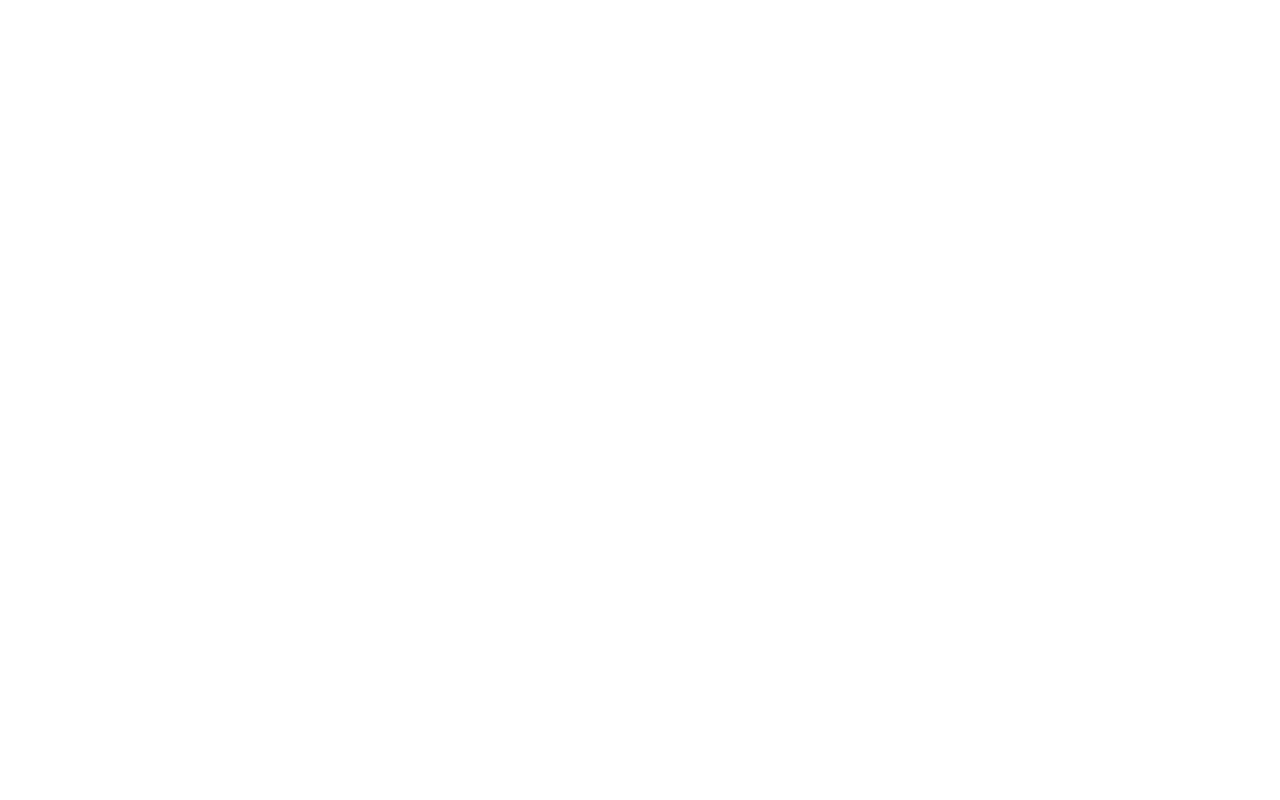
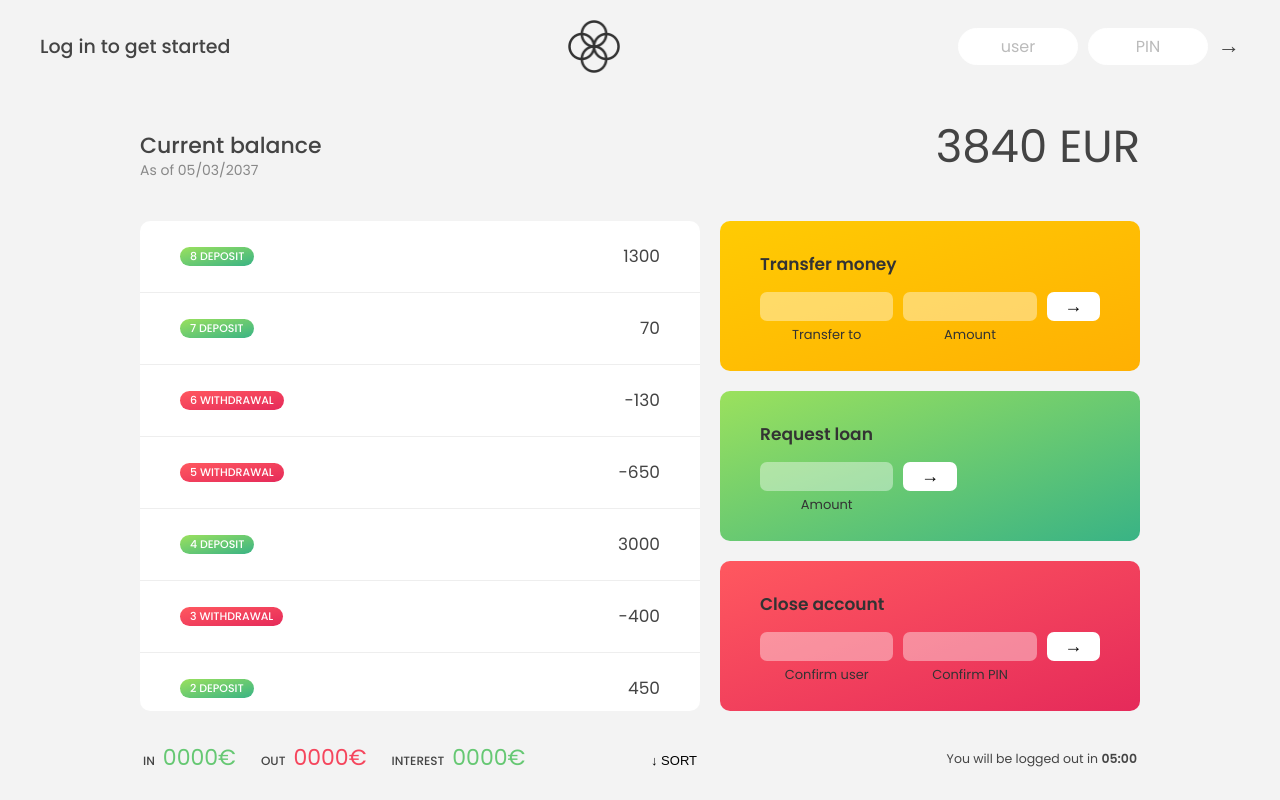
Before and after one commit to dakson99/2623-Memoize, a plain HTML site: page Jonas/11.16/index.html in a window 1280 px wide. Drawn offline with Linux system fonts and the light colour scheme.

Commit message:
create files on banking

```diff
--- a/Jonas/11.16/index.html
+++ b/Jonas/11.16/index.html
@@ -2,12 +2,112 @@
 <html lang="en">
 
 <head>
-    <meta charset="UTF-8">
-    <meta name="viewport" content="width=device-width, initial-scale=1.0">
-    <title>Document</title>
+    <meta charset="UTF-8" />
+    <meta name="viewport" content="width=device-width, initial-scale=1.0" />
+    <meta http-equiv="X-UA-Compatible" content="ie=edge" />
+    <link rel="shortcut icon" type="image/png" href="/icon.png" />
+
+    <link href="https://fonts.googleapis.com/css?family=Poppins:400,500,600&display=swap" rel="stylesheet" />
+
+    <link rel="stylesheet" href="style.css" />
+    <title>Bankist</title>
 </head>
 
 <body>
+    <!-- TOP NAVIGATION -->
+    <nav>
+        <p class="welcome">Log in to get started</p>
+        <img src="logo.png" alt="Logo" class="logo" />
+        <form class="login">
+            <input type="text" placeholder="user" class="login__input login__input--user" />
+            <!-- In practice, use type="password" -->
+            <input type="text" placeholder="PIN" maxlength="4" class="login__input login__input--pin" />
+            <button class="login__btn">&rarr;</button>
+        </form>
+    </nav>
+
+    <main class="app">
+        <!-- BALANCE -->
+        <div class="balance">
+            <div>
+                <p class="balance__label">Current balance</p>
+                <p class="balance__date">
+                    As of <span class="date">05/03/2037</span>
+                </p>
+            </div>
+            <p class="balance__value">0000€</p>
+        </div>
+
+        <!-- MOVEMENTS -->
+        <div class="movements">
+            <div class="movements__row">
+                <div class="movements__type movements__type--deposit">2 deposit</div>
+                <div class="movements__date">3 days ago</div>
+                <div class="movements__value">4 000€</div>
+            </div>
+            <div class="movements__row">
+                <div class="movements__type movements__type--withdrawal">
+                    1 withdrawal
+                </div>
+                <div class="movements__date">24/01/2037</div>
+                <div class="movements__value">-378€</div>
+            </div>
+        </div>
+
+        <!-- SUMMARY -->
+        <div class="summary">
+            <p class="summary__label">In</p>
+            <p class="summary__value summary__value--in">0000€</p>
+            <p class="summary__label">Out</p>
+            <p class="summary__value summary__value--out">0000€</p>
+            <p class="summary__label">Interest</p>
+            <p class="summary__value summary__value--interest">0000€</p>
+            <button class="btn--sort">&downarrow; SORT</button>
+        </div>
+
+        <!-- OPERATION: TRANSFERS -->
+        <div class="operation operation--transfer">
+            <h2>Transfer money</h2>
+            <form class="form form--transfer">
+                <input type="text" class="form__input form__input--to" />
+                <input type="number" class="form__input form__input--amount" />
+                <button class="form__btn form__btn--transfer">&rarr;</button>
+                <label class="form__label">Transfer to</label>
+                <label class="form__label">Amount</label>
+            </form>
+        </div>
+
+        <!-- OPERATION: LOAN -->
+        <div class="operation operation--loan">
+            <h2>Request loan</h2>
+            <form class="form form--loan">
+                <input type="number" class="form__input form__input--loan-amount" />
+                <button class="form__btn form__btn--loan">&rarr;</button>
+                <label class="form__label form__label--loan">Amount</label>
+            </form>
+        </div>
+
+        <!-- OPERATION: CLOSE -->
+        <div class="operation operation--close">
+            <h2>Close account</h2>
+            <form class="form form--close">
+                <input type="text" class="form__input form__input--user" />
+                <input type="password" maxlength="6" class="form__input form__input--pin" />
+                <button class="form__btn form__btn--close">&rarr;</button>
+                <label class="form__label">Confirm user</label>
+                <label class="form__label">Confirm PIN</label>
+            </form>
+        </div>
+
+        <!-- LOGOUT TIMER -->
+        <p class="logout-timer">
+            You will be logged out in <span class="timer">05:00</span>
+        </p>
+    </main>
+
+    <!-- <footer>
+      &copy; by Jonas Schmedtmann. Don't claim as your own :)
+    </footer> -->
 
     <script src="script.js"></script>
 </body>
--- a/Jonas/11.16/script.js
+++ b/Jonas/11.16/script.js
@@ -0,0 +1,136 @@
+const movements = [200, 450, -400, 3000, -650, -130, 70, 1300];
+
+// accumulator -> SNOWBALL
+//const balance = movements.reduce(function (acc, cur, i, arr) {
+//    console.log(`Iteration ${i}: ${acc}`);
+//    return acc + cur;
+//}, 0);
+//console.log(balance);
+
+const balance = movements.reduce((acc, cur) => acc + cur, 0);
+console.log(balance);
+
+let balance2 = 0;
+for (const mov of movements) balance2 += mov;
+console.log(balance2);
+
+
+'use strict';
+
+/////////////////////////////////////////////////
+/////////////////////////////////////////////////
+// BANKIST APP
+
+// Data
+const account1 = {
+    owner: 'Jonas Schmedtmann',
+    movements: [200, 450, -400, 3000, -650, -130, 70, 1300],
+    interestRate: 1.2, // %
+    pin: 1111,
+};
+
+const account2 = {
+    owner: 'Jessica Davis',
+    movements: [5000, 3400, -150, -790, -3210, -1000, 8500, -30],
+    interestRate: 1.5,
+    pin: 2222,
+};
+
+const account3 = {
+    owner: 'Steven Thomas Williams',
+    movements: [200, -200, 340, -300, -20, 50, 400, -460],
+    interestRate: 0.7,
+    pin: 3333,
+};
+
+const account4 = {
+    owner: 'Sarah Smith',
+    movements: [430, 1000, 700, 50, 90],
+    interestRate: 1,
+    pin: 4444,
+};
+
+const accounts = [account1, account2, account3, account4];
+
+// Elements
+const labelWelcome = document.querySelector('.welcome');
+const labelDate = document.querySelector('.date');
+const labelBalance = document.querySelector('.balance__value');
+const labelSumIn = document.querySelector('.summary__value--in');
+const labelSumOut = document.querySelector('.summary__value--out');
+const labelSumInterest = document.querySelector('.summary__value--interest');
+const labelTimer = document.querySelector('.timer');
+
+const containerApp = document.querySelector('.app');
+const containerMovements = document.querySelector('.movements');
+
+const btnLogin = document.querySelector('.login__btn');
+const btnTransfer = document.querySelector('.form__btn--transfer');
+const btnLoan = document.querySelector('.form__btn--loan');
+const btnClose = document.querySelector('.form__btn--close');
+const btnSort = document.querySelector('.btn--sort');
+
+const inputLoginUsername = document.querySelector('.login__input--user');
+const inputLoginPin = document.querySelector('.login__input--pin');
+const inputTransferTo = document.querySelector('.form__input--to');
+const inputTransferAmount = document.querySelector('.form__input--amount');
+const inputLoanAmount = document.querySelector('.form__input--loan-amount');
+const inputCloseUsername = document.querySelector('.form__input--user');
+const inputClosePin = document.querySelector('.form__input--pin');
+
+const displayMovements = function (movements) {
+    containerMovements.innerHTML = '';
+
+    movements.forEach(function (mov, i) {
+        const type = mov > 0 ? 'deposit' : 'withdrawal';
+
+        const html = `
+      <div class="movements__row">
+          <div class="movements__type movements__type--${type}">${i + 1} ${type}</div>
+          <div class="movements__value">${mov}</div>
+        </div>
+    `;
+
+        containerMovements.insertAdjacentHTML('afterbegin', html);
+    });
+}
+displayMovements(account1.movements);
+
+const calcDisplayBalance = function (movements) {
+    const balance = movements.reduce((acc, mov) => acc + mov, 0);
+    labelBalance.textContent = `${balance} EUR`;
+}
+calcDisplayBalance(account1.movements);
+
+const createUsernames = function (accs) {
+    accs.forEach(function (acc) {
+        acc.username = acc.owner
+            .toLowerCase()
+            .split(' ')
+            .map(name => name[0])
+            .join('');
+    });
+};
+createUsernames(accounts);
+
+/////////////////////////////////////////////////
+/////////////////////////////////////////////////
+// LECTURES
+
+const currencies = new Map([
+    ['USD', 'United States dollar'],
+    ['EUR', 'Euro'],
+    ['GBP', 'Pound sterling'],
+]);
+
+
+/////////////////////////////////////////////////
+
+// Maximum value of the array
+const max = movements.reduce((acc, mov) => {
+    if (acc > mov)
+        return acc;
+    else
+        return mov;
+}, movements[0]);
+console.log(max);
--- /dev/null
+++ b/Jonas/11.16/style.css
@@ -0,0 +1,299 @@
+/*
+ * Use this CSS to learn some intersting techniques,
+ * in case you're wondering how I built the UI.
+ * Have fun! 😁
+ */
+
+* {
+  margin: 0;
+  padding: 0;
+  box-sizing: inherit;
+}
+
+html {
+  font-size: 62.5%;
+  box-sizing: border-box;
+}
+
+body {
+  font-family: "Poppins", sans-serif;
+  color: #444;
+  background-color: #f3f3f3;
+  height: 100vh;
+  padding: 2rem;
+}
+
+nav {
+  display: flex;
+  justify-content: space-between;
+  align-items: center;
+  padding: 0 2rem;
+}
+
+.welcome {
+  font-size: 1.9rem;
+  font-weight: 500;
+}
+
+.logo {
+  height: 5.25rem;
+}
+
+.login {
+  display: flex;
+}
+
+.login__input {
+  border: none;
+  padding: 0.5rem 2rem;
+  font-size: 1.6rem;
+  font-family: inherit;
+  text-align: center;
+  width: 12rem;
+  border-radius: 10rem;
+  margin-right: 1rem;
+  color: inherit;
+  border: 1px solid #fff;
+  transition: all 0.3s;
+}
+
+.login__input:focus {
+  outline: none;
+  border: 1px solid #ccc;
+}
+
+.login__input::placeholder {
+  color: #bbb;
+}
+
+.login__btn {
+  border: none;
+  background: none;
+  font-size: 2.2rem;
+  color: inherit;
+  cursor: pointer;
+  transition: all 0.3s;
+}
+
+.login__btn:hover,
+.login__btn:focus,
+.btn--sort:hover,
+.btn--sort:focus {
+  outline: none;
+  color: #777;
+}
+
+/* MAIN */
+.app {
+  position: relative;
+  max-width: 100rem;
+  margin: 4rem auto;
+  display: grid;
+  grid-template-columns: 4fr 3fr;
+  grid-template-rows: auto repeat(3, 15rem) auto;
+  gap: 2rem;
+
+  /* NOTE This creates the fade in/out anumation */
+  /*opacity: 0;*/
+  transition: all 1s;
+}
+
+.balance {
+  grid-column: 1 / span 2;
+  display: flex;
+  align-items: flex-end;
+  justify-content: space-between;
+  margin-bottom: 2rem;
+}
+
+.balance__label {
+  font-size: 2.2rem;
+  font-weight: 500;
+  margin-bottom: -0.2rem;
+}
+
+.balance__date {
+  font-size: 1.4rem;
+  color: #888;
+}
+
+.balance__value {
+  font-size: 4.5rem;
+  font-weight: 400;
+}
+
+/* MOVEMENTS */
+.movements {
+  grid-row: 2 / span 3;
+  background-color: #fff;
+  border-radius: 1rem;
+  overflow: scroll;
+}
+
+.movements__row {
+  padding: 2.25rem 4rem;
+  display: flex;
+  align-items: center;
+  border-bottom: 1px solid #eee;
+}
+
+.movements__type {
+  font-size: 1.1rem;
+  text-transform: uppercase;
+  font-weight: 500;
+  color: #fff;
+  padding: 0.1rem 1rem;
+  border-radius: 10rem;
+  margin-right: 2rem;
+}
+
+.movements__date {
+  font-size: 1.1rem;
+  text-transform: uppercase;
+  font-weight: 500;
+  color: #666;
+}
+
+.movements__type--deposit {
+  background-image: linear-gradient(to top left, #39b385, #9be15d);
+}
+
+.movements__type--withdrawal {
+  background-image: linear-gradient(to top left, #e52a5a, #ff585f);
+}
+
+.movements__value {
+  font-size: 1.7rem;
+  margin-left: auto;
+}
+
+/* SUMMARY */
+.summary {
+  grid-row: 5 / 6;
+  display: flex;
+  align-items: baseline;
+  padding: 0 0.3rem;
+  margin-top: 1rem;
+}
+
+.summary__label {
+  font-size: 1.2rem;
+  font-weight: 500;
+  text-transform: uppercase;
+  margin-right: 0.8rem;
+}
+
+.summary__value {
+  font-size: 2.2rem;
+  margin-right: 2.5rem;
+}
+
+.summary__value--in,
+.summary__value--interest {
+  color: #66c873;
+}
+
+.summary__value--out {
+  color: #f5465d;
+}
+
+.btn--sort {
+  margin-left: auto;
+  border: none;
+  background: none;
+  font-size: 1.3rem;
+  font-weight: 500;
+  cursor: pointer;
+}
+
+/* OPERATIONS */
+.operation {
+  border-radius: 1rem;
+  padding: 3rem 4rem;
+  color: #333;
+}
+
+.operation--transfer {
+  background-image: linear-gradient(to top left, #ffb003, #ffcb03);
+}
+
+.operation--loan {
+  background-image: linear-gradient(to top left, #39b385, #9be15d);
+}
+
+.operation--close {
+  background-image: linear-gradient(to top left, #e52a5a, #ff585f);
+}
+
+h2 {
+  margin-bottom: 1.5rem;
+  font-size: 1.7rem;
+  font-weight: 600;
+  color: #333;
+}
+
+.form {
+  display: grid;
+  grid-template-columns: 2.5fr 2.5fr 1fr;
+  grid-template-rows: auto auto;
+  gap: 0.4rem 1rem;
+}
+
+/* Exceptions for interst */
+.form.form--loan {
+  grid-template-columns: 2.5fr 1fr 2.5fr;
+}
+
+.form__label--loan {
+  grid-row: 2;
+}
+
+/* End exceptions */
+
+.form__input {
+  width: 100%;
+  border: none;
+  background-color: rgba(255, 255, 255, 0.4);
+  font-family: inherit;
+  font-size: 1.5rem;
+  text-align: center;
+  color: #333;
+  padding: 0.3rem 1rem;
+  border-radius: 0.7rem;
+  transition: all 0.3s;
+}
+
+.form__input:focus {
+  outline: none;
+  background-color: rgba(255, 255, 255, 0.6);
+}
+
+.form__label {
+  font-size: 1.3rem;
+  text-align: center;
+}
+
+.form__btn {
+  border: none;
+  border-radius: 0.7rem;
+  font-size: 1.8rem;
+  background-color: #fff;
+  cursor: pointer;
+  transition: all 0.3s;
+}
+
+.form__btn:focus {
+  outline: none;
+  background-color: rgba(255, 255, 255, 0.8);
+}
+
+.logout-timer {
+  padding: 0 0.3rem;
+  margin-top: 1.9rem;
+  text-align: right;
+  font-size: 1.25rem;
+}
+
+.timer {
+  font-weight: 600;
+}
```
Also changed, not shown: Jonas/11.16/Bankist-flowchart.png (added), Jonas/11.16/icon.png (added), Jonas/11.16/logo.png (added).
